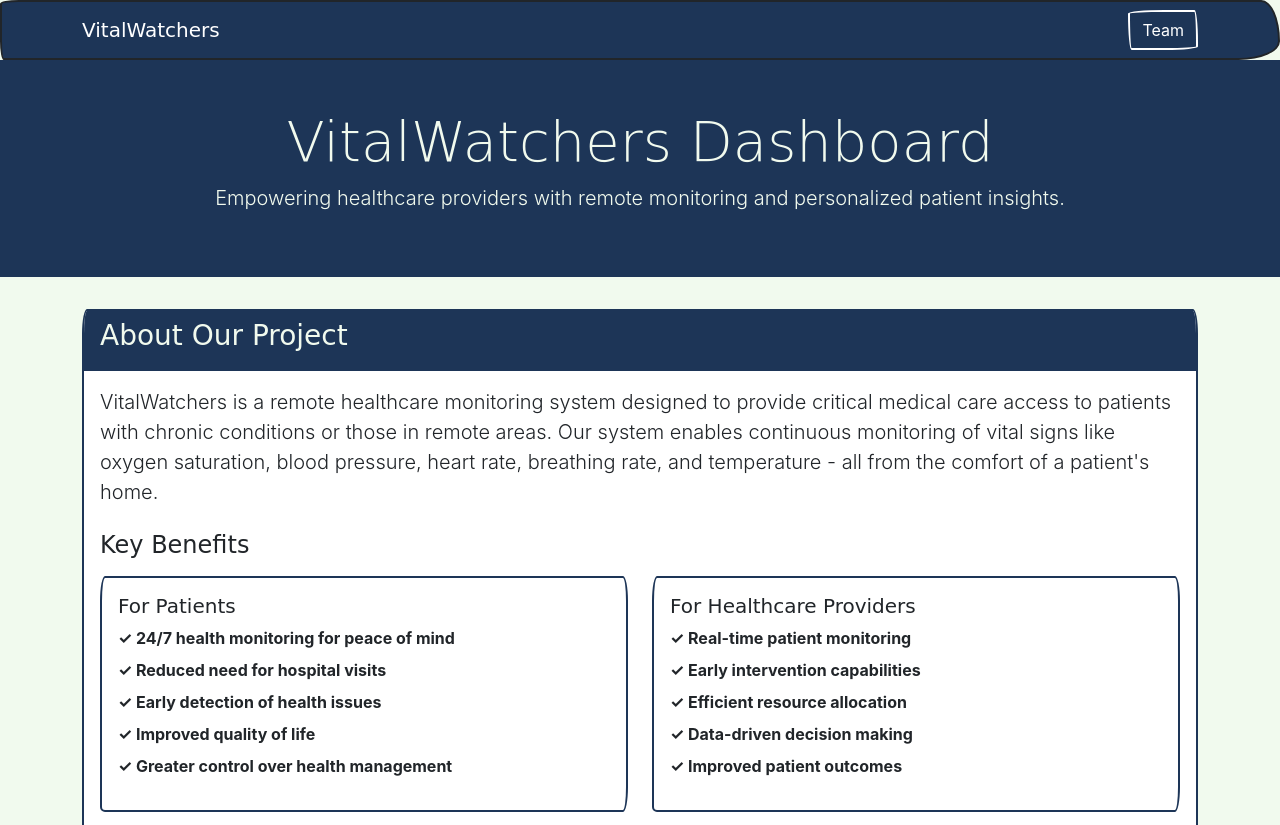
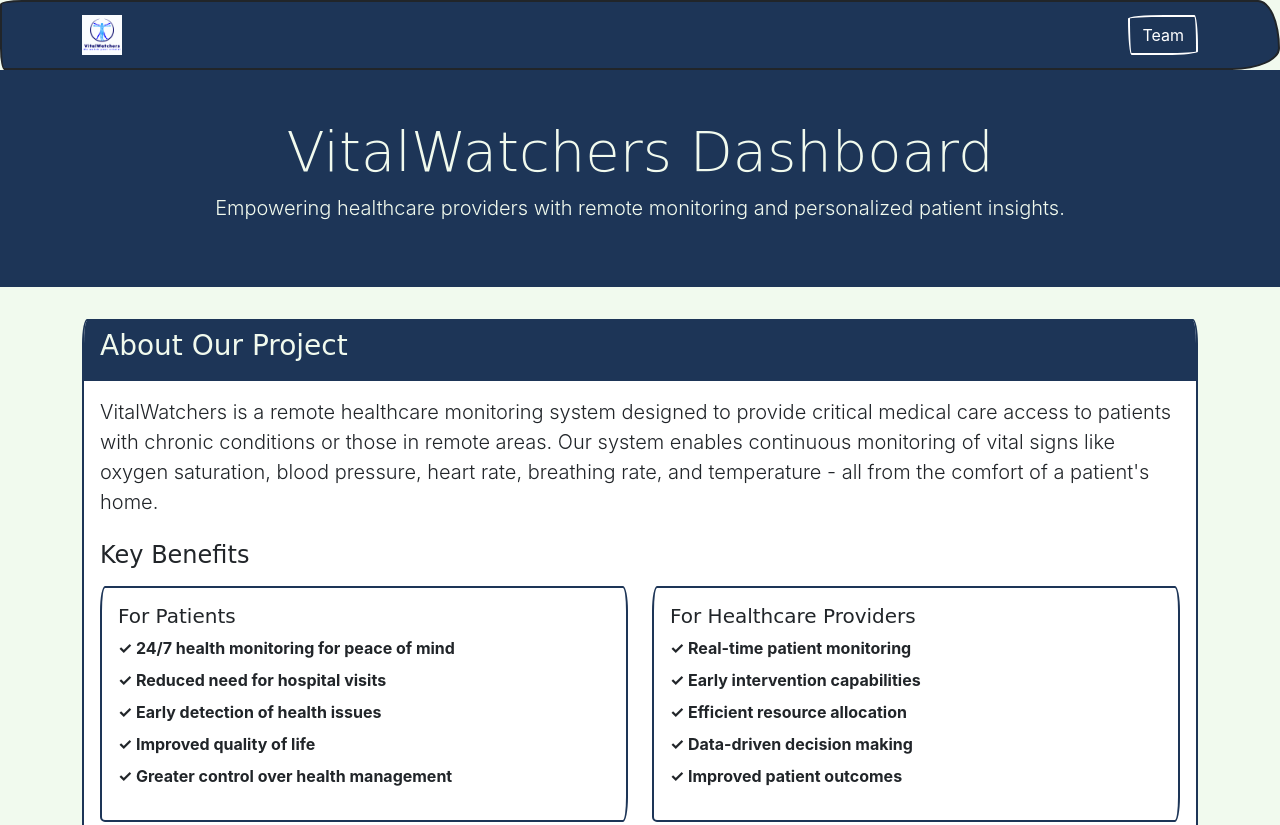
Before and after one commit to bhavneetbhargava1/VItalWatchersTeam7, a website: page public/index.html in a window 1280 px wide. Shown: the top 825 px of the page. Drawn offline with nearby package versions, Linux system fonts and the light colour scheme; a web font is replaced by a local one.

Commit message:
Added logo.png for VitalWatchers in the images folder. Updated index.html to include the logo on the top left. Updated server to include the images.

```diff
--- a/public/index.html
+++ b/public/index.html
@@ -137,7 +137,9 @@
 
 <nav class="navbar navbar-expand-lg navbar-dark">
     <div class="container">
-        <a class="navbar-brand" href="#">VitalWatchers</a>
+        <a class="navbar-brand" href="#">
+            <img src="../images/logo.png" style="height: 40px; margin-right: 10px;">
+        </a>
         <div class="ms-auto">
             <button class="btn btn-outline-light" data-bs-toggle="modal" data-bs-target="#teamModal">
                 Team
--- a/server.js
+++ b/server.js
@@ -15,6 +15,9 @@ const query5Controller = require('./controllers/query5'); // Import query4 contr
 // Step 3: Middleware Setup
 app.use(express.json()); // Parse incoming JSON requests
 app.use(express.static('public')); // Serve static files from the 'public' directory
+app.use('/images', express.static('images'));
+
+
 
 // Step 4: Define Routes
 app.use('/api/query1', query1Controller);
```
Also changed, not shown: images/logo.png (added).
